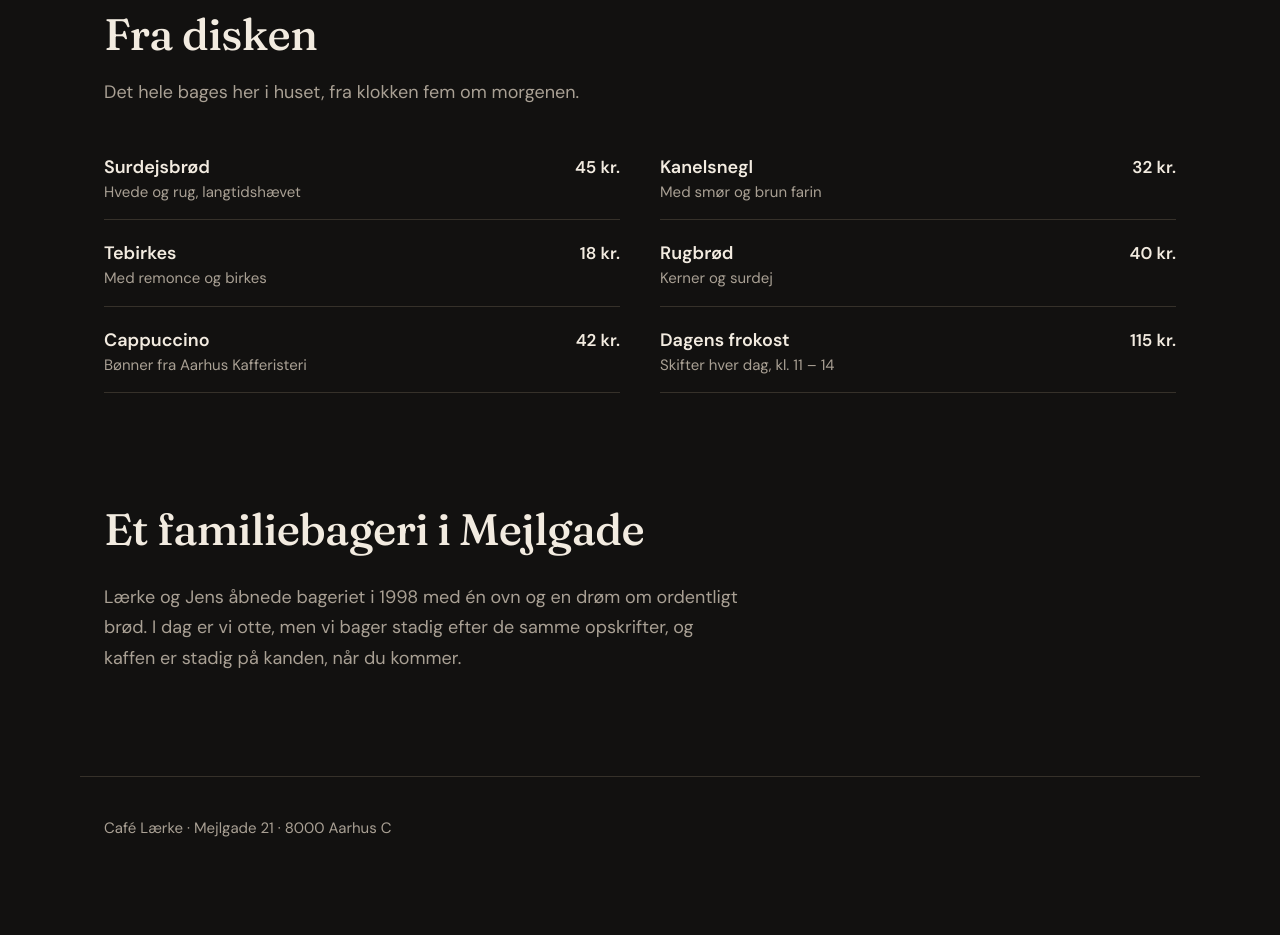
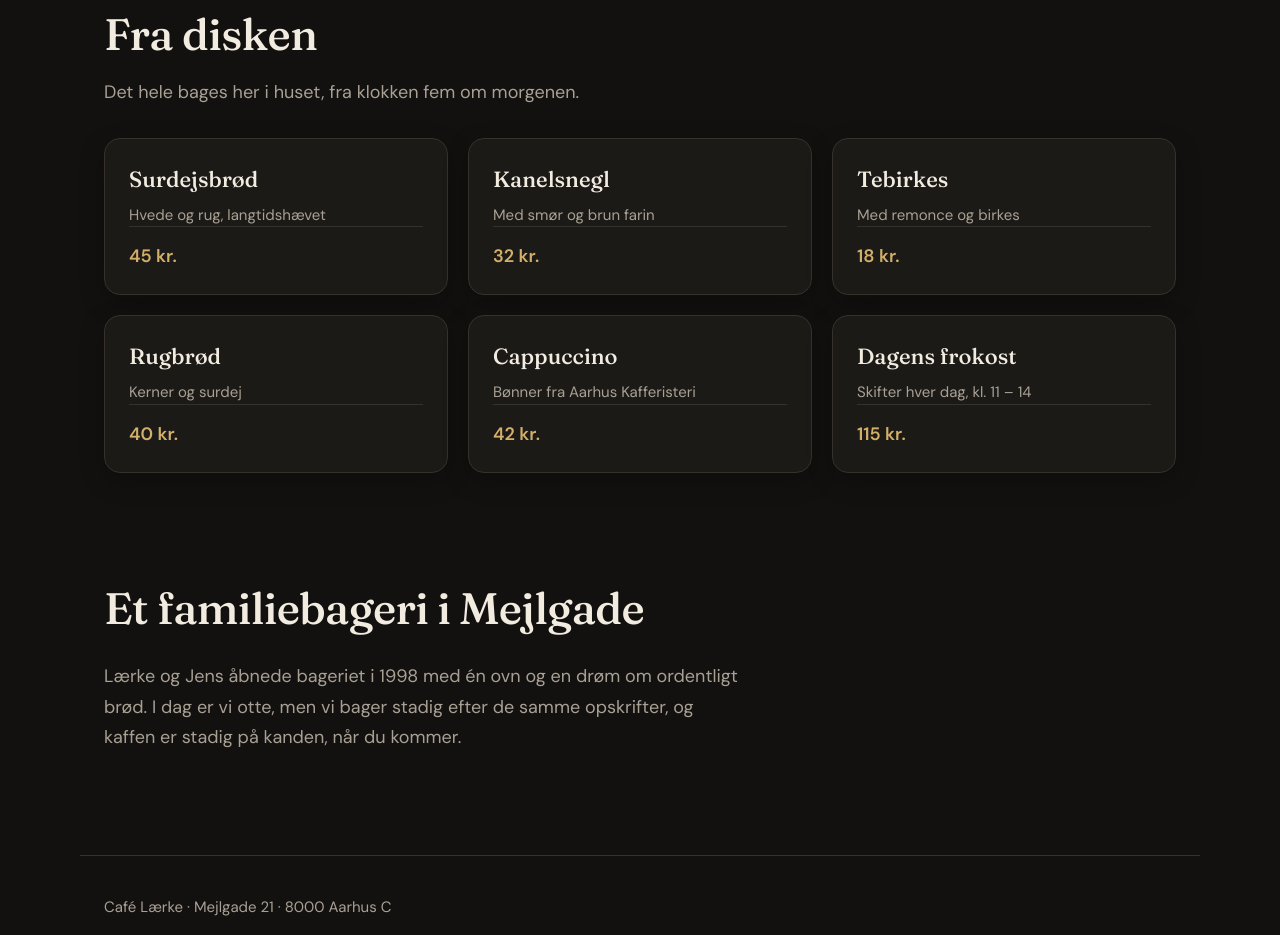
Before and after one commit to Britesite/britesite-demo-webpage, a Next.js app: page / in a window 1280 px wide. Shown: the part 1000-1935 px from the top of the page. Before the commit the page ends 1879 px from the top, so only its background shows below. Built offline with nearby package versions, Linux system fonts and the light colour scheme.

Commit message:
Menuen lavet om til flotte kort
Co-Authored-By: Claude Sonnet 5.5 <noreply@anthropic.com>

```diff
--- a/src/components/Menu.tsx
+++ b/src/components/Menu.tsx
@@ -5,14 +5,15 @@ export function Menu() {
     <section id="menu" className="mx-auto max-w-[1120px] scroll-mt-6 px-6 pt-[clamp(64px,8vw,104px)]">
       <h2 className="font-serif text-[clamp(32px,4vw,44px)] font-medium tracking-[-.015em]">{menu.title}</h2>
       <p className="mt-3 text-[18px] text-muted">{menu.lede}</p>
-      <ul className="mt-8 grid gap-x-10 gap-y-1 md:grid-cols-2">
+      <ul className="mt-8 grid gap-5 sm:grid-cols-2 lg:grid-cols-3">
         {menu.items.map((item) => (
-          <li key={item.name} className="flex items-baseline gap-4 border-b border-line py-4">
-            <span>
-              <span className="block text-[18px] font-semibold">{item.name}</span>
-              <span className="block text-[15px] text-muted">{item.note}</span>
-            </span>
-            <span className="ml-auto whitespace-nowrap text-[17px] font-semibold tabular-nums">{item.price}</span>
+          <li
+            key={item.name}
+            className="flex flex-col rounded-2xl border border-line bg-card p-6 shadow-[0_8px_24px_rgba(0,0,0,.25)] transition hover:-translate-y-0.5 hover:border-crust"
+          >
+            <span className="font-serif text-[22px] font-medium">{item.name}</span>
+            <span className="mt-2 text-[15px] text-muted">{item.note}</span>
+            <span className="mt-auto border-t border-line pt-4 text-[18px] font-semibold tabular-nums text-crust">{item.price}</span>
           </li>
         ))}
       </ul>
```
